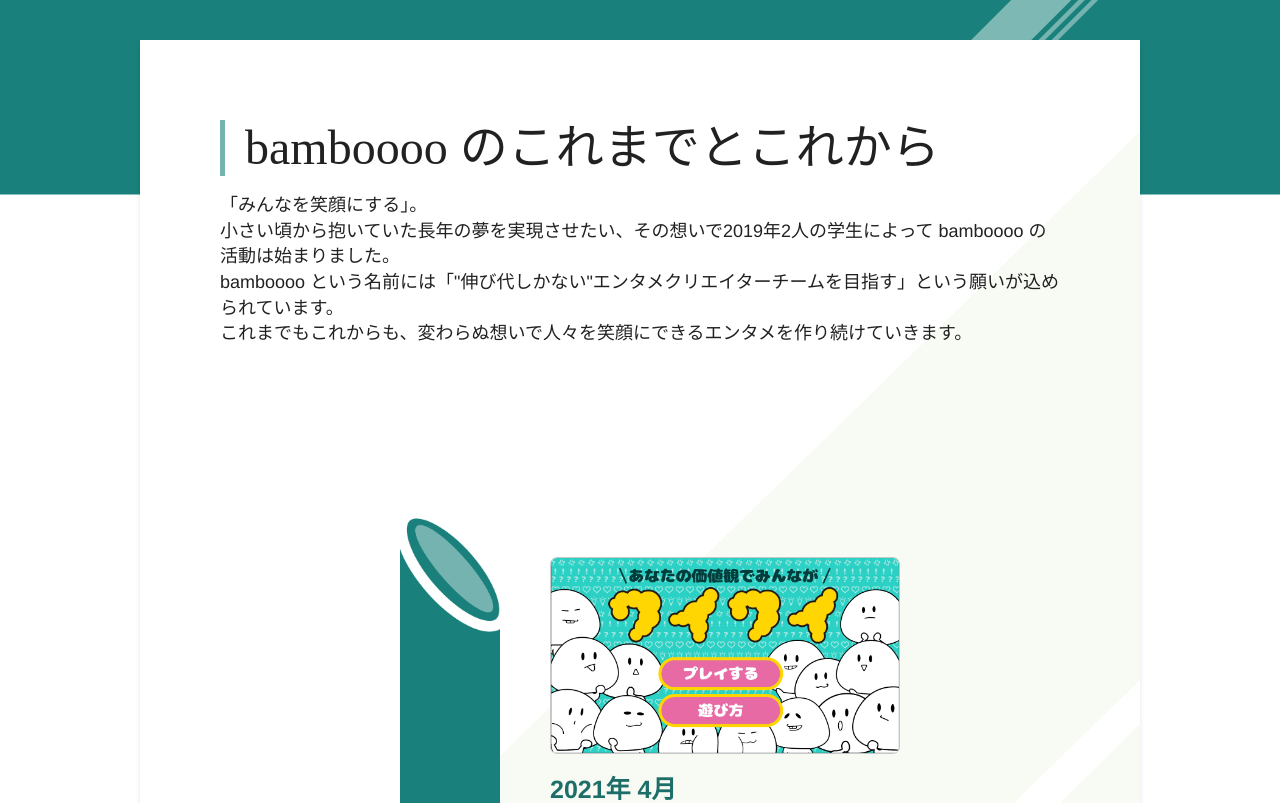
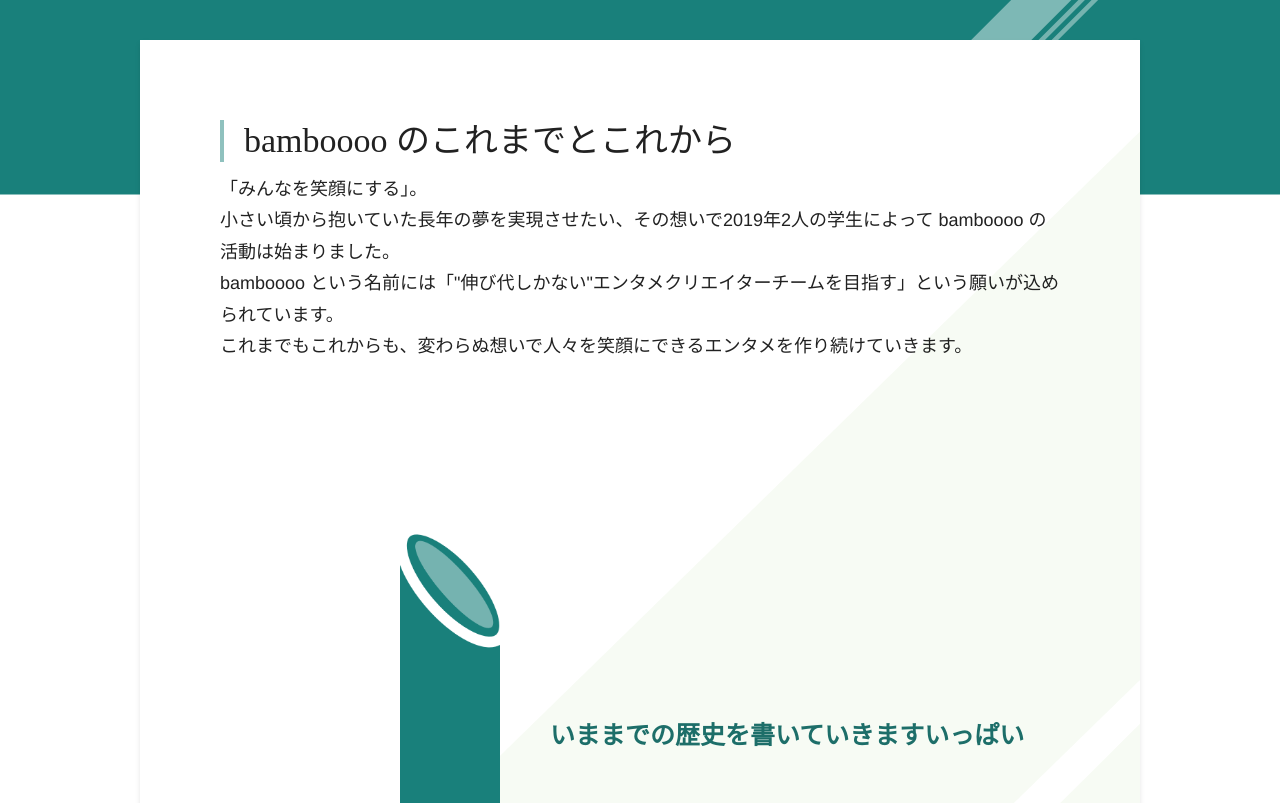
Before and after one commit to bamboooo-dev/bamboooo-hp, a Next.js app: page /history in a window 1280 px wide. Shown: the part 380-1183 px from the top of the page. Built offline with nearby package versions, Linux system fonts and the light colour scheme; a web font is replaced by a local one.

Commit message:
history 修正

```diff
--- a/pages/history.js
+++ b/pages/history.js
@@ -8,7 +8,7 @@
 const useStyles = makeStyles((theme) => ({
   headline: {
     fontFamily: "Corporate-Logo-Medium-ver2",
-    borderLeft: '5px solid #76B3AF',
+    borderLeft: '4px solid #76B3AFCF',
     paddingLeft: 20,
     [theme.breakpoints.down('sm')]: {
       fontSize: 24,
@@ -104,6 +104,7 @@
   },
   description: {
     whiteSpace: 'pre-line',
+    lineHeight: 1.75,
     [theme.breakpoints.down('sm')]: {
       marginTop: 58,
       lineHeight: '25px',
@@ -112,6 +113,9 @@
 }));
 
 const events = [
+  {
+    date: 'いままでの歴史を書いていきますいっぱい',
+  },
   {
     date: '2021年 4月',
     content: "オンラインコミュニケーションゲームアプリ『ワイワイ』リリース\nYouTuber に取り上げてもらう",
@@ -159,7 +163,7 @@
       <Box className={classes.innerBox} display="flex" justifyContent="center">
         <Box p={10} className={classes.whiteBox}>
           <Box className={classes.headlineBox}>
-            <Typography variant="h3" className={classes.headline} gutterBottom>
+            <Typography variant="h4" className={classes.headline} gutterBottom>
               bamboooo のこれまでとこれから
             </Typography>
           </Box>
@@ -216,10 +220,10 @@
       </Grid>
       <Grid item xs={10} className={classes.bambooText} style={ event.img ? { alignItems: 'flex-start' } : {} }>
         <Box style={{width: '100%'}}>
-          <Typography variant="h4" gutterBottom className={classes.date}>
+          <Typography variant="h4" className={classes.date} style={ event.content ? {} : { lineHeight: 1.75 }}>
             {event.date}
           </Typography>
-          <Typography className={classes.bambooDescription}>
+          <Typography className={classes.bambooDescription} style={ event.content ? {} : { marginTop: 0 }}>
             {event.content}
           </Typography>
         </Box>
```
